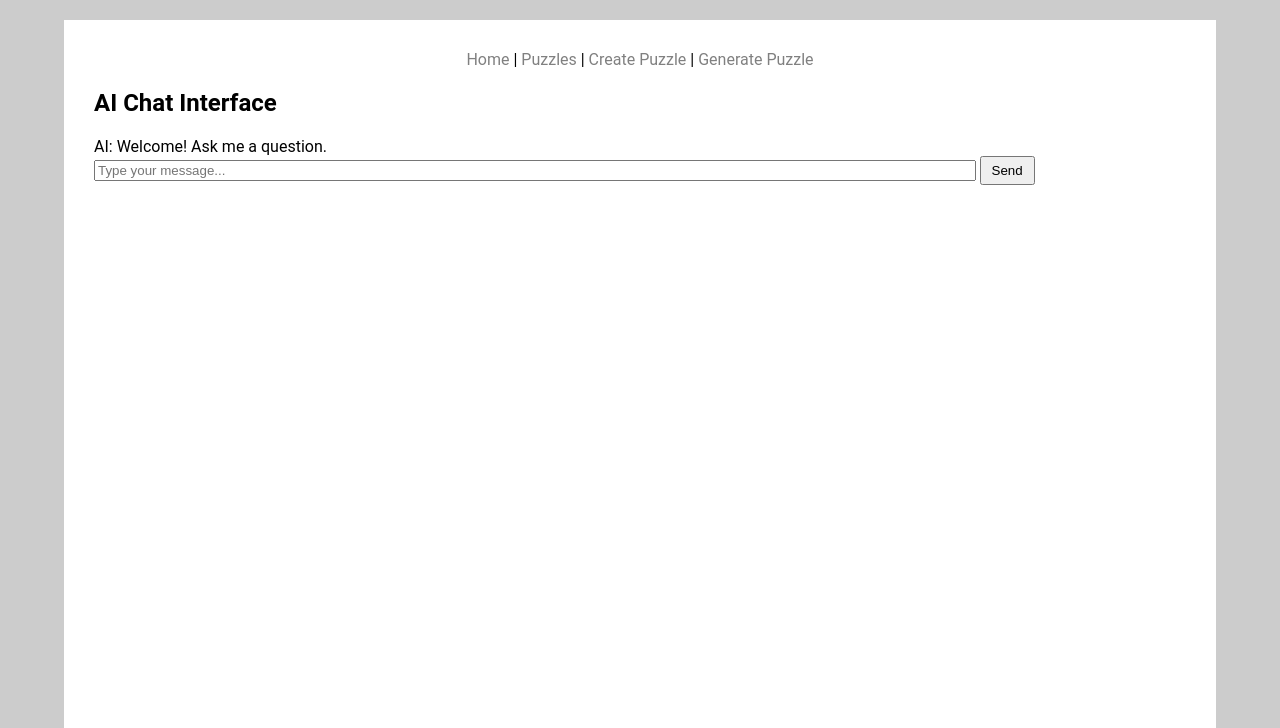
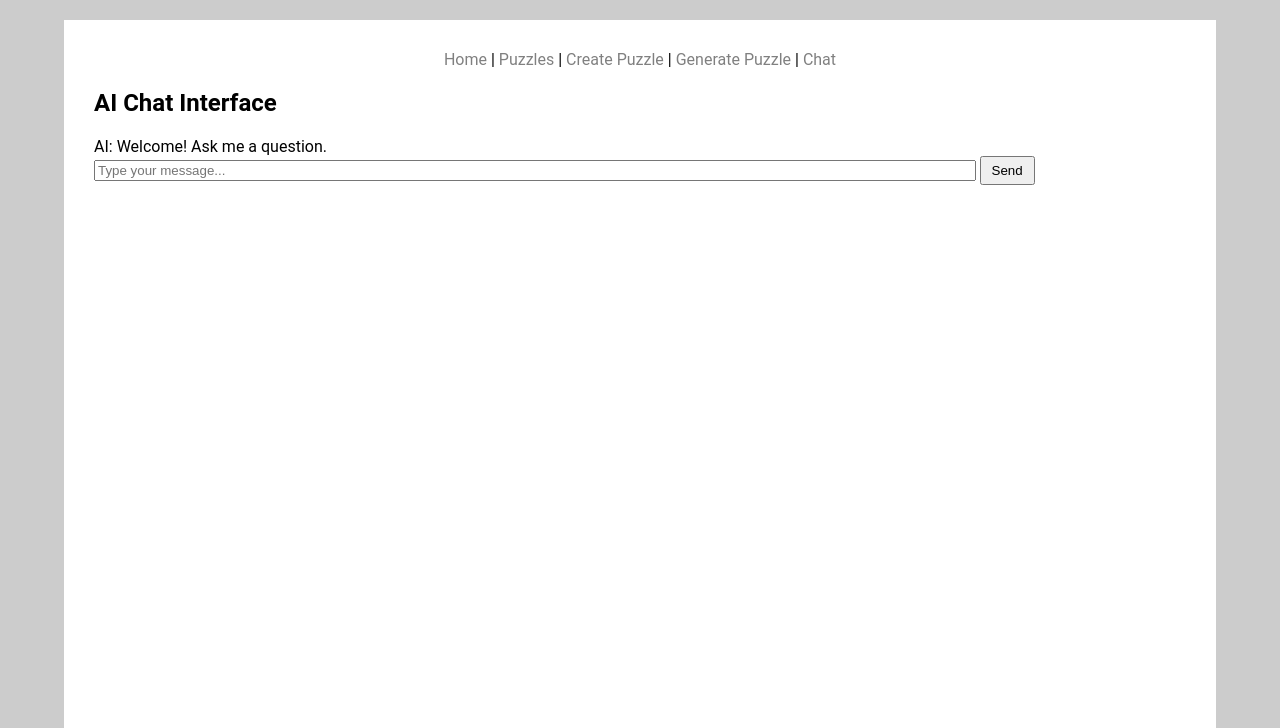
Before and after one commit to F-Mann-M/Puzzle-Generator, a FastAPI app: page /puzzles/chat in a window 1280 px wide. Shown: the top 728 px of the page. Run offline with FastAPI, Linux system fonts and the light colour scheme; parts of the project's set-up code (start-up, migrations or seed data) failed here and were passed over.

Commit message:
added favicon

```diff
--- a/app/templates/base.html
+++ b/app/templates/base.html
@@ -5,6 +5,7 @@
     <meta name="viewport" content="width=device-width, initial-scale=1.0">
     <title>{% block title %}Puzzle Generator{% endblock %}</title>
     <link rel="stylesheet" href="/static/style.css">
+    <link rel="icon" type="img/x-icon" href="/static/favicon.ico">
     <script src="/static/script.js" defer></script>
 </head>
 <body>
@@ -14,7 +15,8 @@
             <a href="/">Home</a> |
             <a href="/puzzles">Puzzles</a> |
             <a href="/puzzles/create-puzzle">Create Puzzle</a> |
-            <a href="/puzzles/generate" class="btn">Generate Puzzle</a>
+            <a href="/puzzles/generate">Generate Puzzle</a> |
+            <a href="/puzzles/chat">Chat</a>
         </nav>
     </header>
     <main>
```
Also changed, not shown: app/static/favicon.ico (added).
